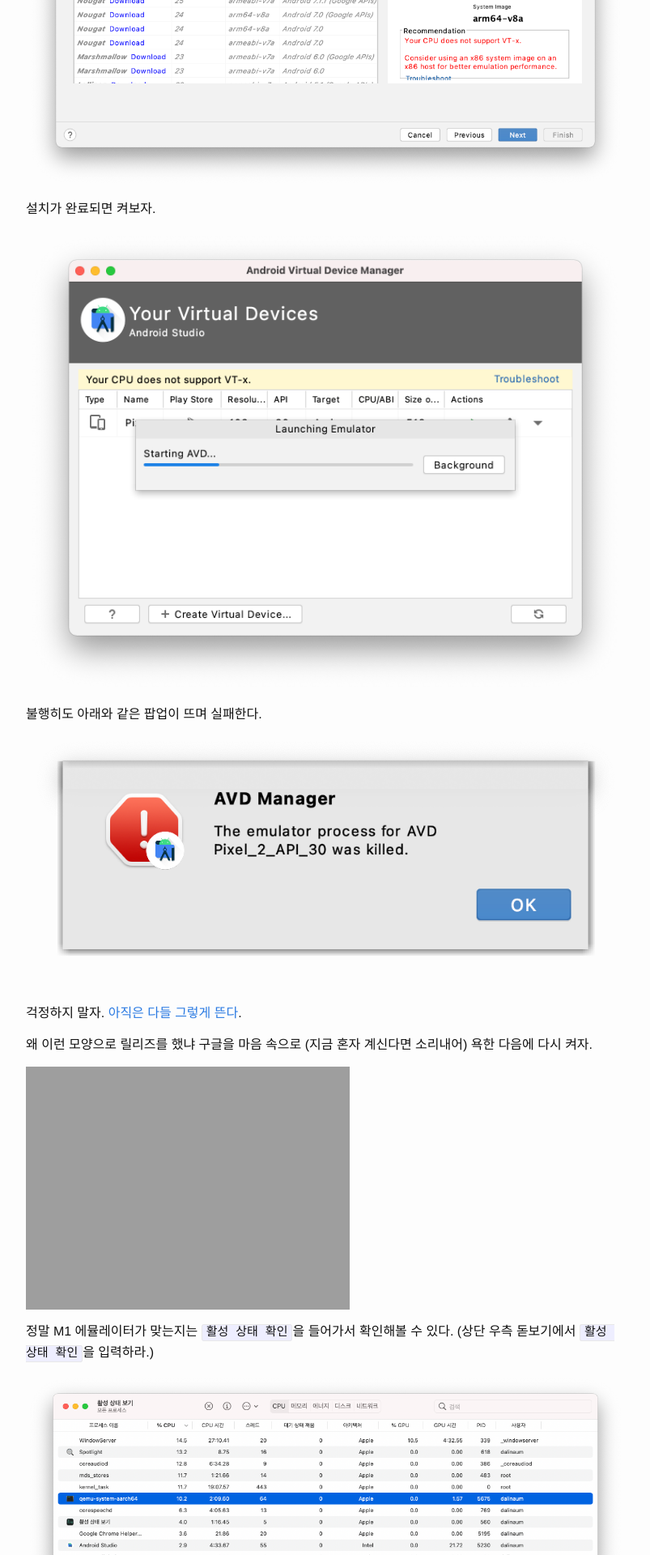
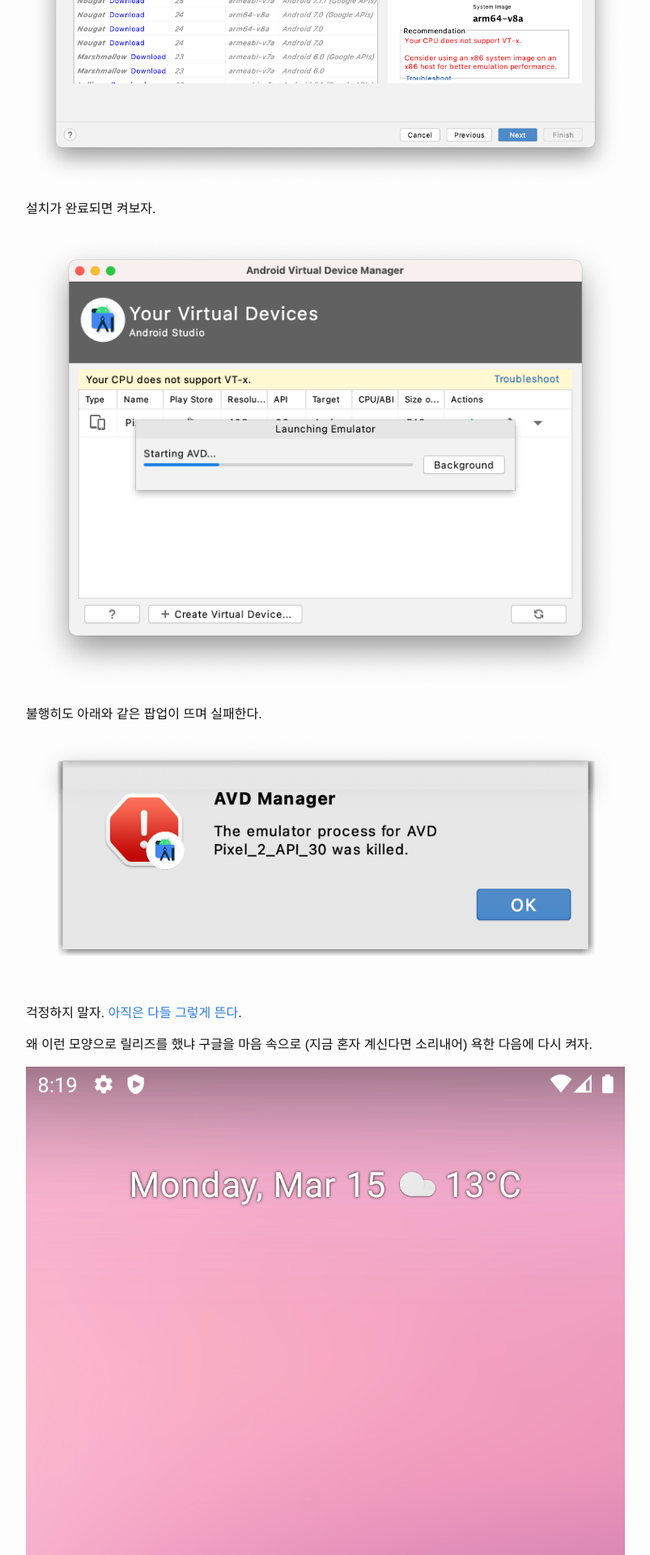
Before and after one commit to dalinaum/dalinaum.github.io, a Jekyll site: the page built from _posts/2021-03-15-m1-android-emulatore.markdown, in a window 1280 px wide. Shown: the part 4480-6400 px from the top of the page at 81% size, without its empty margins (238-1041 px from the left). Built offline with Jekyll 4.4.1, drawn with Linux system fonts in a browser that asks for light colours.

Commit message:
에뮬레이터 링크 수정.

```diff
--- a/_posts/2021-03-15-m1-android-emulatore.markdown
+++ b/_posts/2021-03-15-m1-android-emulatore.markdown
@@ -51,7 +51,7 @@
 
 왜 이런 모양으로 릴리즈를 했냐 구글을 마음 속으로 (지금 혼자 계신다면 소리내어) 욕한 다음에 다시 켜자.
 
-![에뮬레이터 성공]({{ "/assets/9-m1-euml.png" | absolute_url }})
+![에뮬레이터 성공]({{ "/assets/9-m1-emul.png" | absolute_url }})
 
 정말 M1 에뮬레이터가 맞는지는 `활성 상태 확인`을 들어가서 확인해볼 수 있다. (상단 우측 돋보기에서 `활성 상태 확인`을 입력하라.)
 
```
